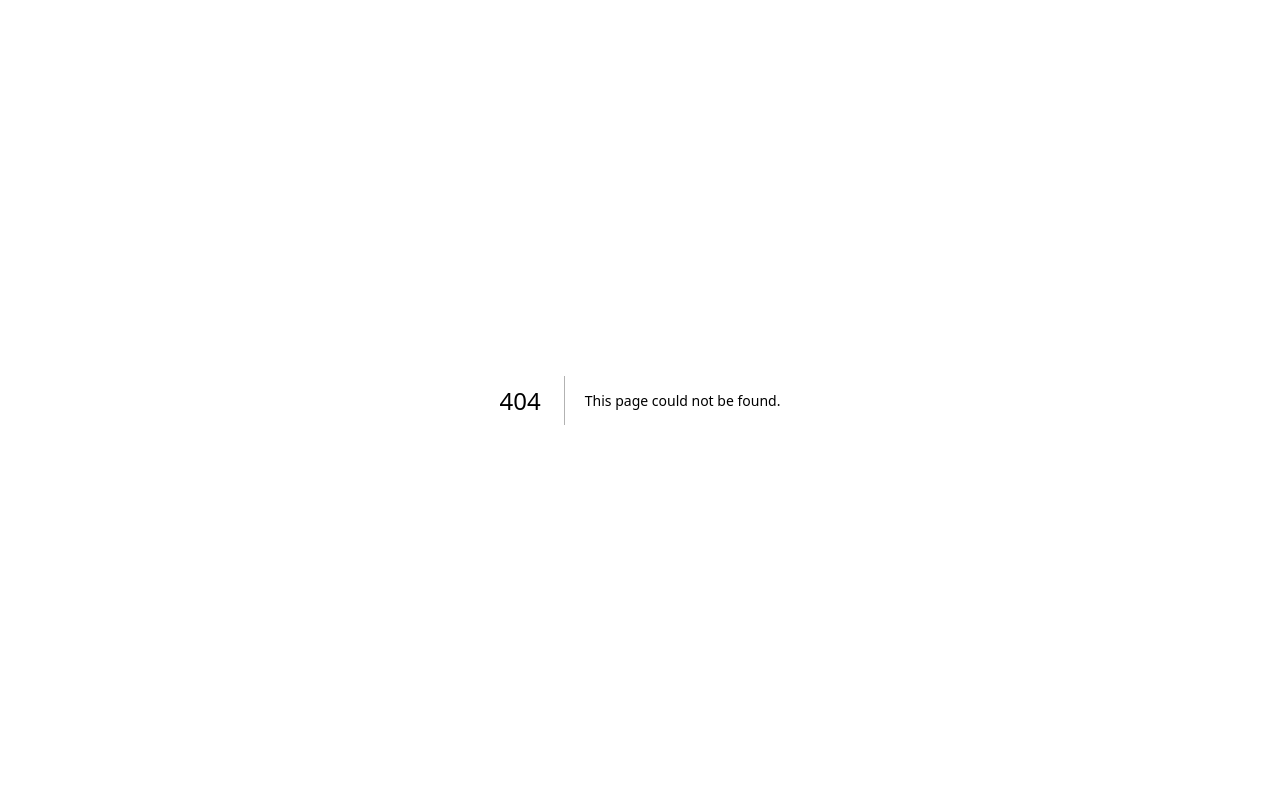
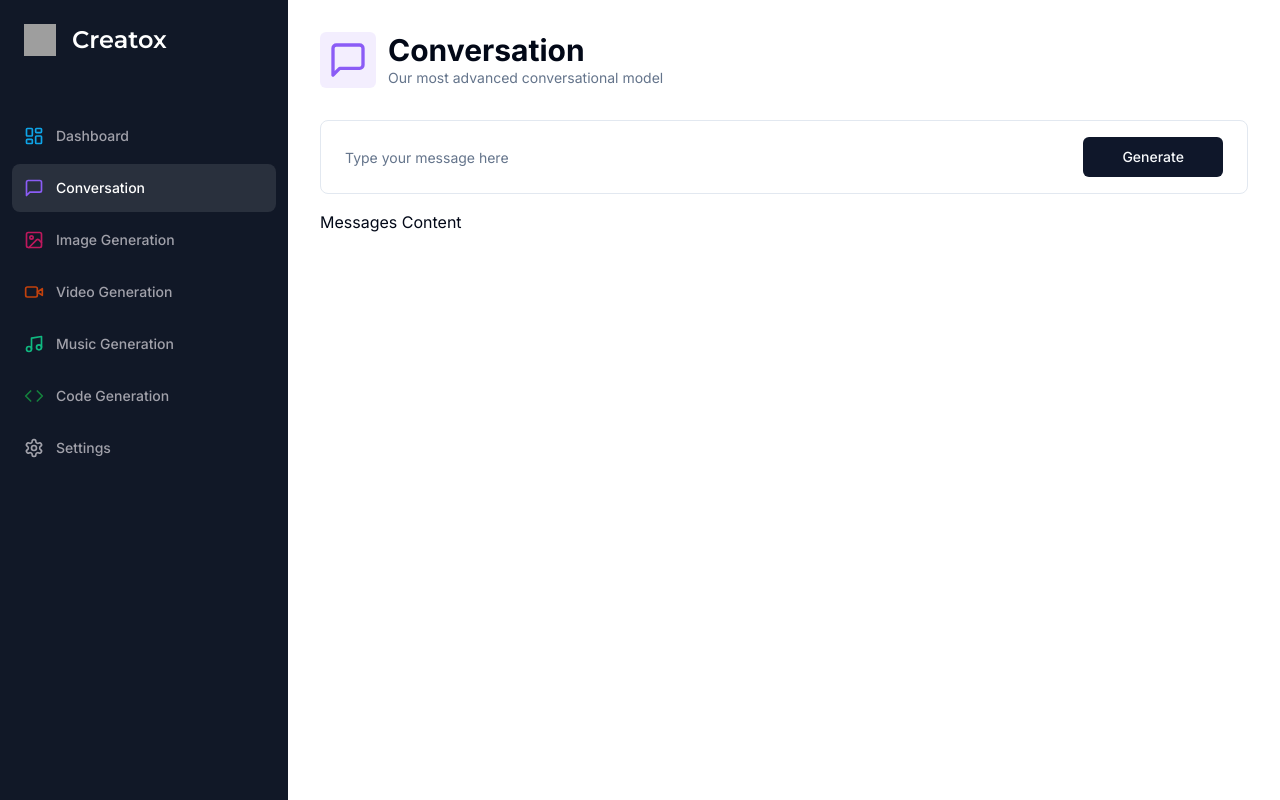
Before and after one commit to elqessouartariq/Creatox, a Next.js app: page /conversation in a window 1280 px wide. Before the commit this address had no page. Built offline with nearby package versions, Linux system fonts and the light colour scheme; grey boxes are pictures that could not be loaded.

Commit message:
feat: add conversation ui

```diff
--- /dev/null
+++ b/app/(dashboard)/(routes)/conversation/constants.ts
@@ -0,0 +1,7 @@
+import * as z from "zod";
+
+export const formSchema = z.object({
+	prompt: z.string().min(1, {
+		message: "Prompt must be at least 1 character long",
+	}),
+});
--- /dev/null
+++ b/app/(dashboard)/(routes)/conversation/page.tsx
@@ -0,0 +1,74 @@
+"use client";
+
+import * as z from "zod";
+
+import { MessageSquare } from "lucide-react";
+import { useForm } from "react-hook-form";
+import { zodResolver } from "@hookform/resolvers/zod";
+
+import Heading from "@/components/Heading";
+
+import { formSchema } from "./constants";
+import { Form, FormControl, FormField, FormItem } from "@/components/ui/form";
+import { Input } from "@/components/ui/input";
+import { Button } from "@/components/ui/button";
+
+const ConversationPage = () => {
+	const form = useForm<z.infer<typeof formSchema>>({
+		resolver: zodResolver(formSchema),
+		defaultValues: {
+			prompt: "",
+		},
+	});
+	const isLoading = form.formState.isSubmitting;
+	const onSubmit = (data: z.infer<typeof formSchema>) => {
+		console.log(data);
+	};
+
+	return (
+		<div>
+			<Heading
+				title="Conversation"
+				description="Our most advanced conversational model"
+				icon={MessageSquare}
+				iconColor="text-violet-500"
+				bgColor="bg-violet-500/10"
+			/>
+			<div className="px-4 lg:px-8">
+				<div>
+					<Form {...form}>
+						<form
+							onSubmit={form.handleSubmit(onSubmit)}
+							className="rounded-lg border  w-full p-4  px-3 md:px-6 focus-within:shadow-sm grid grid-cols-12 gap-2"
+						>
+							<FormField
+								name="prompt"
+								render={({ field }) => (
+									<FormItem className="col-span-12 lg:col-span-10">
+										<FormControl className="m-0 p-0">
+											<Input
+												className="border-0 outline-none focus-visible:ring-0 focus-visible:ring-transparent"
+												disabled={isLoading}
+												placeholder="Type your message here"
+												{...field}
+											/>
+										</FormControl>
+									</FormItem>
+								)}
+							/>
+							<Button
+								className="col-span-12 lg:col-span-2 w-full"
+								disabled={isLoading}
+							>
+								Generate
+							</Button>
+						</form>
+					</Form>
+				</div>
+				<div className="space-y-4 mt-4">Messages Content</div>
+			</div>
+		</div>
+	);
+};
+
+export default ConversationPage;
```
